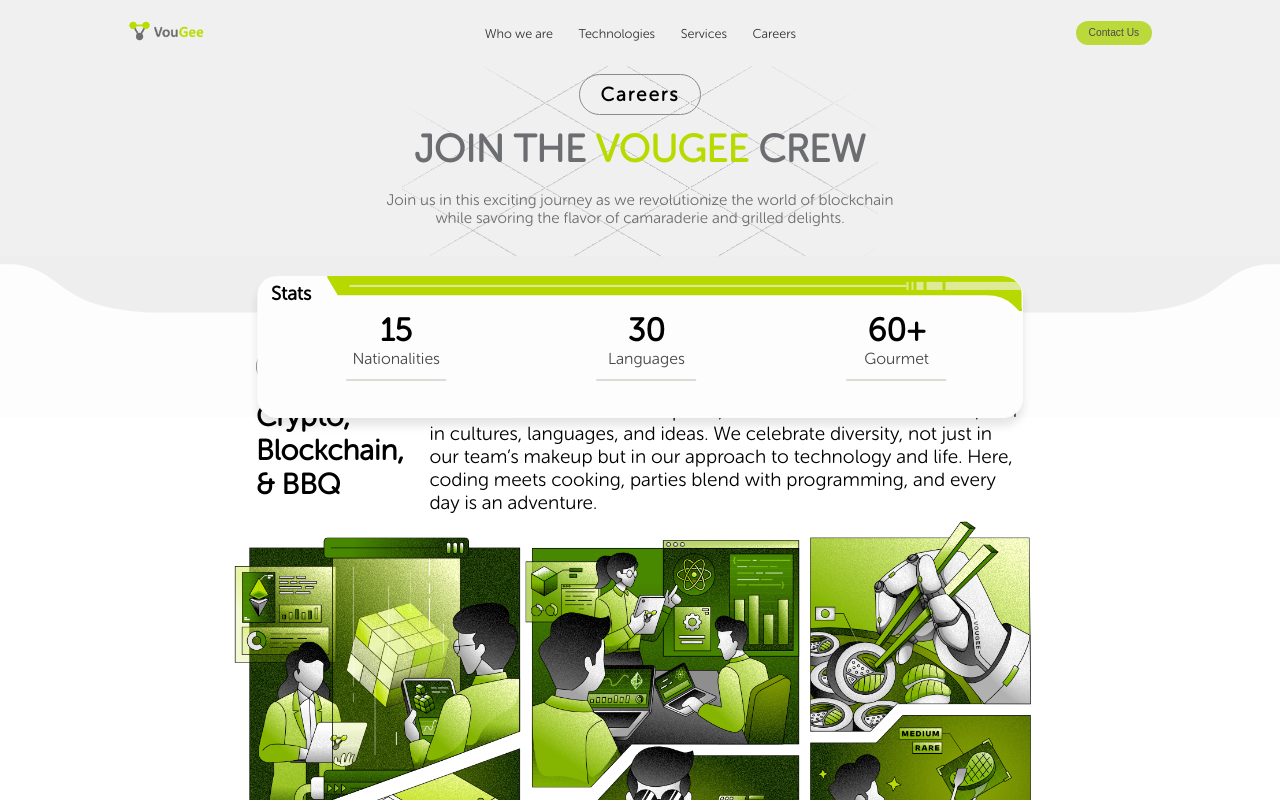
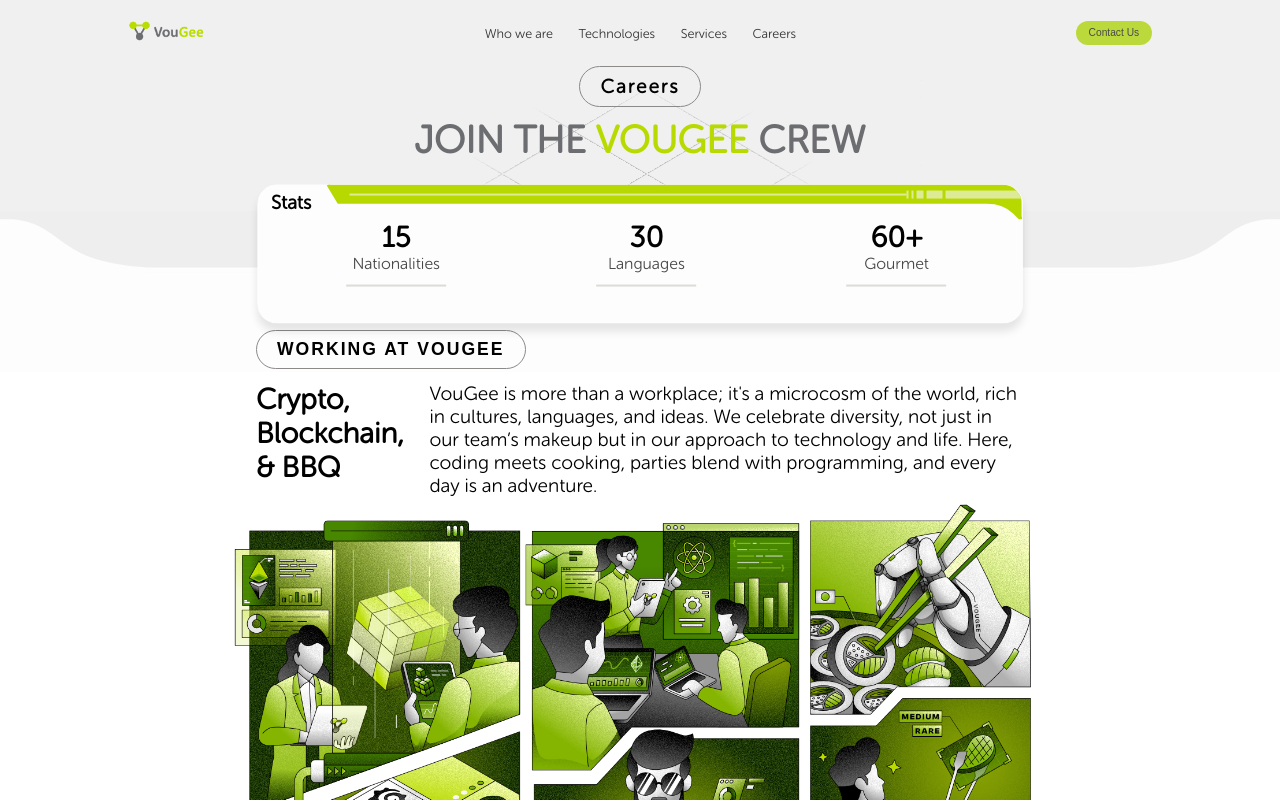
Before and after one commit to Sara-Hzs/vougee-web, a Next.js app: page /jobs in a window 1280 px wide. Built offline with nearby package versions, Linux system fonts and the light colour scheme.

Commit message:
new edits

```diff
--- /dev/null
+++ b/components/ComicBanner/ComicBanner.css
@@ -0,0 +1,89 @@
+.ComicBanner {
+  display: flex;
+  flex-direction: column;
+  align-items: center;
+  justify-content: space-between;
+  position: relative;
+  padding-bottom: 9vw;
+  font-family: "MuseoSansRounded", "Inter", sans-serif;
+  z-index: 1;
+}
+.ComicBanner .workBtn {
+  align-self: flex-start;
+  margin: 0 0 1vw 20vw;
+  background-color: transparent;
+  color: black;
+  padding: 8px 20px;
+  border-radius: 50px;
+  border: 1px solid #8c8989;
+  font-weight: bold;
+  letter-spacing: 2px;
+  font-size: clamp(0.7rem, 1.9vw, 1.1rem);
+}
+.ComicBanner .textsWrapper {
+  display: flex;
+  flex-direction: row;
+  align-items: stretch;
+  width: 60%;
+  gap: clamp(1.5rem, 2vw, 2rem);
+}
+.ComicBanner .textA {
+  font-size: clamp(1.8rem, 2vw, 3rem);
+  font-weight: 600;
+}
+.ComicBanner .textB {
+  font-size: clamp(1rem, 1.5vw, 2rem);
+}
+.ComicBanner .teamIllustration {
+  width: 65%;
+  max-width: 1700px;
+  object-fit: cover;
+  z-index: 2;
+  pointer-events: none;
+  user-select: none;
+}
+.ComicBanner .curvy {
+  position: absolute;
+  left: 0;
+  z-index: 1;
+  width: 100%;
+}
+
+@media (max-width: 768px) {
+  .ComicBanner {
+    margin-top: 2rem;
+  }
+  .ComicBanner .workBtn {
+    align-self: flex-start;
+    margin-left: 6vw;
+  }
+  .ComicBanner .textsWrapper {
+    flex-direction: column;
+    align-items: center;
+    text-align: left;
+    gap: 2em;
+    padding-left: 2%;
+  }
+  .ComicBanner .teamIllustration {
+    width: 90vw;
+  }
+  .ComicBanner .textA, .ComicBanner .textB {
+    width: 90vw;
+    max-width: 90vw;
+  }
+  .ComicBanner .textA {
+    padding-top: 5vw;
+  }
+}
+@media screen and (min-width: 769px) and (max-width: 1370px) {
+  .ComicBanner {
+    margin-top: 0.5rem;
+  }
+}
+@media screen and (min-width: 1540px) {
+  .ComicBanner {
+    margin-top: 5rem;
+  }
+}
+
+/*# sourceMappingURL=ComicBanner.css.map */
--- a/components/ComicBanner/ComicBanner.scss
+++ b/components/ComicBanner/ComicBanner.scss
@@ -9,9 +9,12 @@
   font-family: "MuseoSansRounded", "Inter", sans-serif;
   z-index: 1;
 
+
+
+
   .workBtn{
     align-self: flex-start;
-    margin: 2vw 0 1vw 20vw;
+    margin: 0 0 1vw 20vw;
     background-color: transparent;
     color: black;
     padding: 8px 20px;
@@ -56,9 +59,7 @@
 }
 @media (max-width: 768px) {
   .ComicBanner {
-    padding-top: 3rem;
-    padding-bottom: 25vw;
-
+    margin-top: 2rem;
     .workBtn {
       align-self: flex-start;
       margin-left: 6vw;
@@ -84,8 +85,13 @@
     padding-top: 5vw;
   }
 }
-@media (min-width: 1441px) {
+@media screen and (min-width: 769px) and (max-width: 1370px) {
   .ComicBanner {
-    padding-top: calc(3rem + (199 - 3) * ((100vw - 1441px) / (2560 - 1441)));
+    margin-top: 0.5rem;
   }
 }
+@media screen and (min-width: 1540px) {
+  .ComicBanner {
+    margin-top: 5rem;
+  }
+}
--- a/components/CrewBanner/CrewBanner.scss
+++ b/components/CrewBanner/CrewBanner.scss
@@ -5,7 +5,7 @@
   position: relative;
   min-height: 32vh;
   overflow: hidden;
-  padding: 0 0 2vw 0;
+  padding: 0;
   font-family: "MuseoSansRounded", "Inter", sans-serif;
 
 }
@@ -27,13 +27,13 @@
   text-align: center;
   z-index: 2;
   width: 80%;
-  padding-bottom: 18vw;
+  margin-bottom: 20rem;
 }
 .Grid {
   position: absolute;
-  top:  clamp(25%, 18vw, 30%);
+  top:  clamp(20%, 10vw, 30%);
   left: 50%;
-  width: 80%;
+  width: 50%;
   height: 70%;
   background:
           radial-gradient(circle at center, transparent 20%, transparent 20%, #f0f0f0 30%, #f0f0f0 100%),
@@ -55,7 +55,7 @@
 }
 
 .descriptionText {
-  font-size: clamp(0.9rem, 1.2vw, 1.9rem);
+  font-size: clamp(0.9rem, 1.2vw, 1.6rem);
   width: 50%;
   color: #6c6d70;
 }
@@ -63,14 +63,11 @@
   padding-bottom: 0.5em;
   text-transform: uppercase;
   font-weight: 600;
-  font-size: clamp(1.5rem, 3vw, 6rem);
+  font-size: clamp(1.5rem, 3vw, 3rem);
   color: #6c6d70;
 }
 @media (max-width: 768px){
-  .contentWrapper {
-    padding-bottom: 50vw;
-    min-height: 300px;
-  }
+
   .descriptionText {
     width: 100%;
   }
@@ -79,13 +76,11 @@
   }
   .ovalBtn {
     margin-bottom: 6vw;
-    margin-top: 2vw;
+    margin-top: 1vw;
   }
 }
-@media (min-width: 1441px){
-  .descriptionText{
-    padding-bottom: 20vw;
-
+@media (max-width: 679px){
+  .contentWrapper {
+    margin-bottom: 5rem;
   }
-
 }
--- a/components/EmpCount/EmpCount.scss
+++ b/components/EmpCount/EmpCount.scss
@@ -10,12 +10,12 @@
   left: 0;
   z-index: 1;
   width: 100%;
-  top: clamp(14%, 16vw, 28%);
+  top: clamp(14%, 16vw, 20%);
   padding-top: 4vw;
 }
 .StatsContainer {
   position: absolute;
-  top: clamp(24%, 26vw, 43%);
+  top: clamp(25%, 26vw, 30%);
   left: 50%;
   transform: translate(-50%, -40%);
   width: 92%;
@@ -62,7 +62,7 @@
   transform: translateX(-50%);
 }
 .statItem span:first-child {
-  font-size: 2em;
+  font-size: 1.8em;
   font-weight: bold;
 
 }
--- a/components/Footer/Footer.jsx
+++ b/components/Footer/Footer.jsx
@@ -48,8 +48,12 @@
                 <Link href="/#hero-banner">
                     <a className="footer-link">Home</a>
                 </Link>
-                <a href="/privacypolicy" className="footer-link">AGB(DE)</a>
-                <a href="/privacypolicy" className="footer-link">Privacy Policy</a>
+                <Link href="/privacypolicy">
+                    <a className="footer-link">AGB(DE)</a>
+                </Link>
+                <Link href="/privacypolicy">
+                    <a className="footer-link">Privacy Policy</a>
+                </Link>
             </div>
 
 
```
